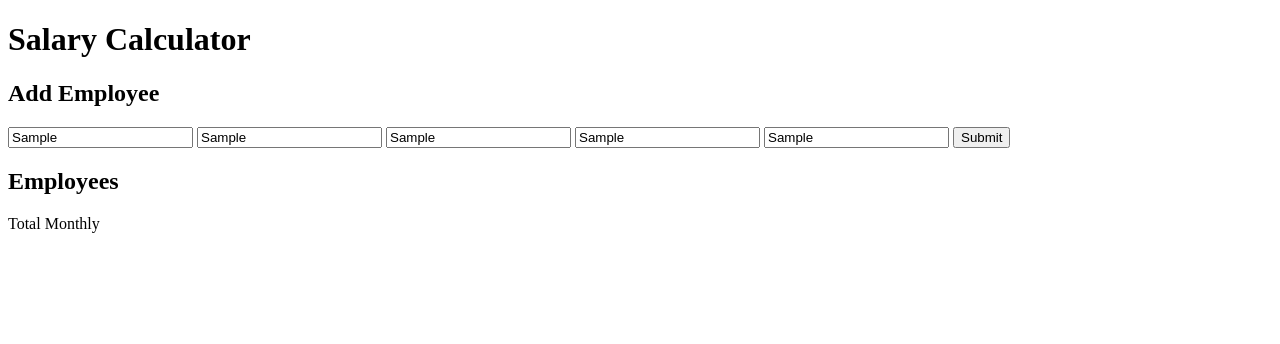
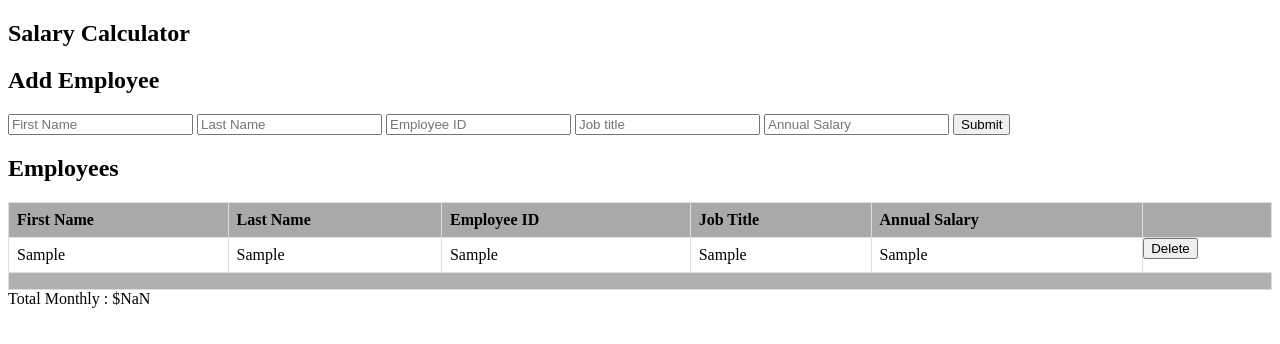
Before and after one commit to Hvang94/weekend-salary-calculator, a website: page index.html in a window 1280 px wide. Both pictures are taken after typing "Sample", "Sample", "Sample", "Sample", "Sample" into the empty fields and a click on the button "Submit". Drawn offline with Linux system fonts and the light colour scheme.

Commit message:
created a new function named totalMonthly. Used for loop within the function to extract only the value of the employee salaries, add them and divide by 12 to get the average and print it on the screen with a $ sign using number formatting. Also made it so when an employee has been put in , it will create the delete button. Delete button currently is no functional

```diff
--- a/index.html
+++ b/index.html
@@ -4,24 +4,76 @@
   <meta charset="UTF-8">
   <link rel="stylesheet" href="style.css">
   <title>Salary Calculator</title>
-  <script src="script.js"></script>
+  <script defer src="script.js"></script>
 </head>
 <body>
+  <section>
   <header>
     <h1>Salary Calculator</h1>
   </header>
   <main>
+  </section>
 
+  <section>
     <h2>Add Employee</h2>
-    <input data-testid="firstNameInput" placeholder="First Name"></input>
-    <input data-testid="lastNameInput" placeholder="Last Name"></input>
-    <input data-testid="idInput" placeholder="Employee ID"></input>
-    <input data-testid="titleInput" placeholder="Job title"></input>
-	  <input data-testid="annualSalaryInput" placeholder="Annual Salary"></input>
-    <button data-testid="submitButton" onclick="">Submit</button>
+    <input id="firstname" data-testid="firstNameInput" placeholder="First Name"></input>
+    <input id="lastname" data-testid="lastNameInput" placeholder="Last Name"></input>
+    <input id="employeenumber" data-testid="idInput" placeholder="Employee ID" ></input>
+    <input id="jobtitle" data-testid="titleInput" placeholder="Job title"></input>
+	  <input id="salary" data-testid="annualSalaryInput" placeholder="Annual Salary" ></input>
+    <button id="submit-btn" data-testid="submitButton" onclick="addingData(event)">Submit</button>
+  </section>
+
     <h2>Employees</h2>
-    <tbody>
-    </tbody>
+    <table>
+      <tbody>
+        <tr>
+          <th>First Name</th>
+          <th>Last Name</th>
+          <th>Employee ID</th>
+          <th>Job Title</th>
+          <th>Annual Salary</th>
+          <th></th>
+        </tr>
+    <!-- <tr>
+      <td>Hmoovzong</td>
+      <td>Vang</td>
+      <td>285679</td>
+      <td>Software Egineer</td>
+      <td>Not enough</td>
+      ><td><button id="delete-btn">Delete</button></td
+    </tr>
+    <tr>
+      <td>Gavin</td>
+      <td>Popken</td>
+      <td>285680</td>
+      <td>Prime Student</td>
+      <td>More than me</td>
+      <td><button id="delete-btn">Delete</button></td>
+    </tr>
+    <tr>
+      <td>Dusty</td>
+      <td>Hagstrom</td>
+      <td>285681</td>
+      <td>Software Egineer</td>
+      <td>WAY more than me</td>
+      <td><button id="delete-btn">Delete</button></td>
+    </tr>
+    <tr>
+      <td>Tucker</td>
+      <td>Melssen</td>
+      <td>285682</td>
+      <td>Prime Student</td>
+      <td>More than me but not more than Gavin</td>
+      <td><button id="delete-btn">Delete</button></td>
+    </tr> -->
+  </tbody>
+  <tfoot>
+    <tr>
+      <td colspan="6"></td>
+    </tr>
+  </tfoot>
+  </table>
   </main>
   <footer>
     <p>Total Monthly</p>
--- a/script.js
+++ b/script.js
@@ -1,3 +1,72 @@
-document.addEventListener("click", function (event) {
-    console.log('you clicked me!', event.target);
-})
+// let submitButton = document.getElementById("submit-btn");
+
+// submitButton.addEventListener("click", function (event){
+//     console.log('😀',event.target);
+// });
+
+// let deleteButton = document.getElementById("delete-btn");
+// deleteButton.addEventListener('click', function (event) {
+//     console.log('Oh no you deleted me!', event.target);
+// });
+
+function addingData(event) {
+  //prevents page from refreshing when clicking
+  event.preventDefault();
+  let tBody = document.querySelector("tbody");
+  let creatingRow = document.createElement("tr");
+  let inputFirst = document.createElement("td");
+  let inputLast = document.createElement("td");
+  let inputEmpId = document.createElement("td");
+  let inputTitle = document.createElement("td");
+  let inputSalary = document.createElement("td");
+  let firstName = document.getElementById("firstname").value;
+  let lastName = document.getElementById("lastname").value;
+  let employeeNumber = document.getElementById("employeenumber").value;
+  let jobTitle = document.getElementById("jobtitle").value;
+  let salary = document.getElementById("salary").value;
+  let deleteButton = document.createElement("button");
+
+  inputFirst.innerText = firstName;
+  inputLast.innerText = lastName;
+  inputEmpId.innerText = employeeNumber;
+  inputTitle.innerText = jobTitle;
+  inputSalary.innerText = salary;
+
+  deleteButton.textContent = "Delete";
+
+  creatingRow.append(
+    inputFirst,
+    inputLast,
+    inputEmpId,
+    inputTitle,
+    inputSalary,
+    deleteButton
+  );
+  tBody.append(creatingRow);
+
+  document.getElementById("firstname").value = "";
+  document.getElementById("lastname").value = "";
+  document.getElementById("employeenumber").value = "";
+  document.getElementById("jobtitle").value = "";
+  document.getElementById("salary").value = "";
+  totalMonthly();
+}
+
+function totalMonthly() {
+  let tBody = document.querySelector("tbody");
+  let footer = document.querySelector("footer");
+  let sum = 0;
+
+  for (let i = 1; i < tBody.rows.length; i++) {
+    let salary = parseInt(tBody.rows[i].cells[4].innerHTML);
+    sum += salary;
+  }
+  let totalMonthly = sum / 12;
+  let formattedTotal = 'Total Monthly :' + ' ' + new Intl.NumberFormat('en-US', {
+    style: 'currency',
+    currency: 'USD'
+  }).format(totalMonthly);
+  footer.textContent = formattedTotal;
+
+  console.log(totalMonthly);
+}
--- a/style.css
+++ b/style.css
@@ -0,0 +1,21 @@
+table {
+    width: 100%;
+    border-collapse: collapse;
+    margin-top: 20px;
+  }
+
+  th, td {
+    border: 1px solid #ddd;
+    padding: 8px;
+    text-align: left;
+  }
+
+  th {
+    background-color: #0000003d;
+  }
+  tr:nth-child(odd) {
+    background-color: #7977773d;
+  }
+  tfoot{
+    background-color: #0000003d;
+  }
```
Also changed, not shown: 1 other file.
